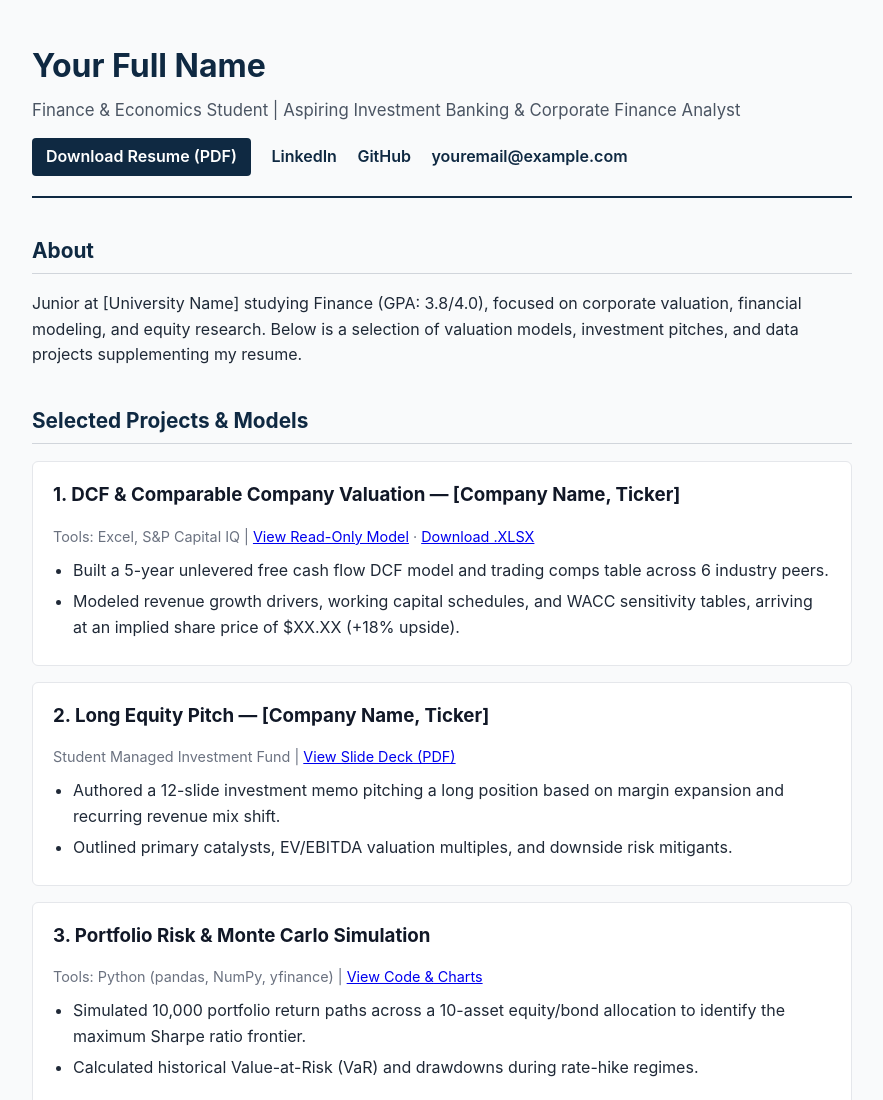
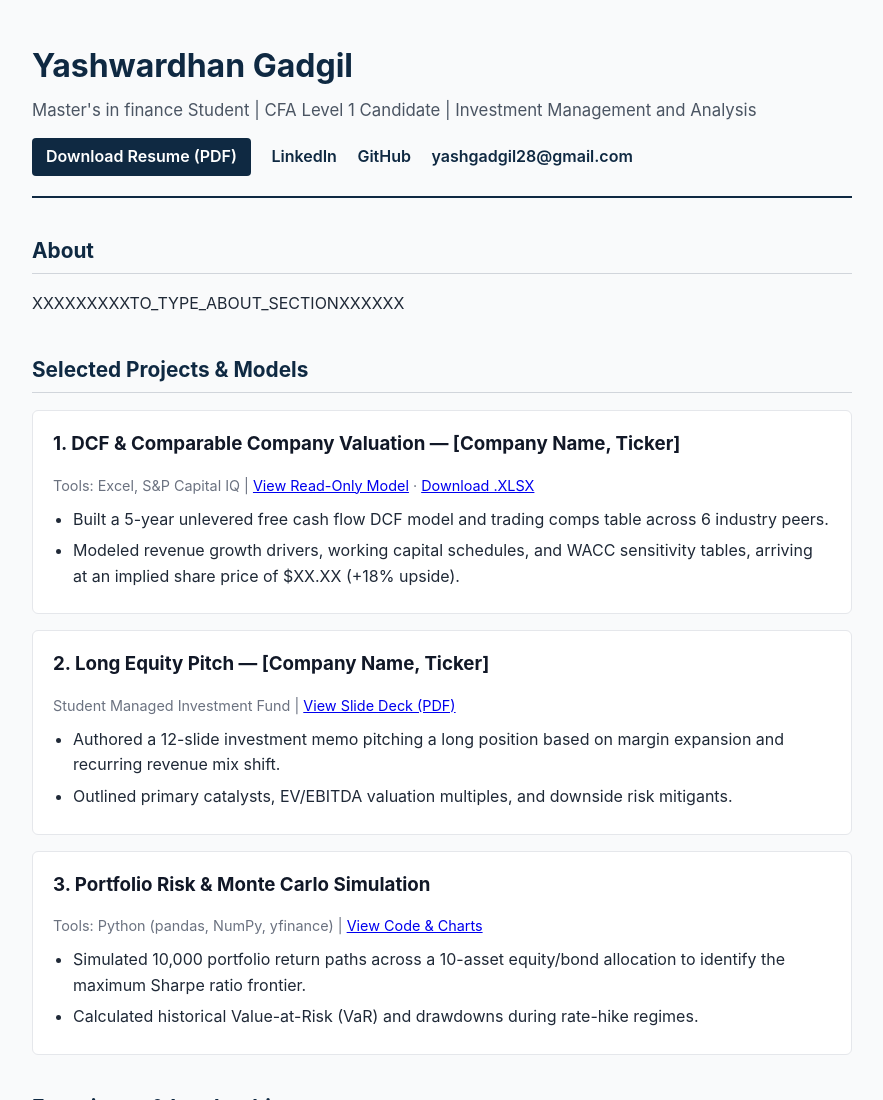
Before and after one commit to YashwardhanGadgil/YashwardhanGadgil.github.io, a plain HTML site: page index.html in a window 1280 px wide. Shown: the top 1100 px of the page, without its empty margins (198-1081 px from the left). Drawn offline with Linux system fonts and the light colour scheme.

Commit message:
Update index.html

```diff
--- a/index.html
+++ b/index.html
@@ -3,7 +3,7 @@
 <head>
   <meta charset="UTF-8" />
   <meta name="viewport" content="width=device-width, initial-scale=1.0" />
-  <title>Your Name | Finance Portfolio</title>
+  <title>Yashwardhan Gadgil | Finance Portfolio</title>
   <style>
     /* Basic, clean styling — easy to customize later */
     body {
@@ -102,14 +102,14 @@
 
   <!-- HEADER & RESUME LINK -->
   <header>
-    <h1>Your Full Name</h1>
-    <p class="subtitle">Finance & Economics Student | Aspiring Investment Banking & Corporate Finance Analyst</p>
+    <h1>Yashwardhan Gadgil</h1>
+    <p class="subtitle">Master's in finance Student | CFA Level 1 Candidate | Investment Management and Analysis</p>
     <div class="links">
       <!-- Put your PDF resume in the same folder and name it resume.pdf -->
-      <a href="resume.pdf" target="_blank" class="btn-resume">Download Resume (PDF)</a>
-      <a href="https://linkedin.com/in/yourprofile" target="_blank">LinkedIn</a>
+      <a href="YashwardhanGadgil Resume.pdf" target="_blank" class="btn-resume">Download Resume (PDF)</a>
+      <a href="www.linkedin.com/in/yashwardhan-gadgil-b19a0a232" target="_blank">LinkedIn</a>
       <a href="https://github.com/yourusername" target="_blank">GitHub</a>
-      <a href="mailto:youremail@example.com">youremail@example.com</a>
+      <a href="mailto:youremail@example.com"> yashgadgil28@gmail.com</a>
     </div>
   </header>
 
@@ -117,9 +117,7 @@
   <section>
     <h2>About</h2>
     <p>
-      Junior at [University Name] studying Finance (GPA: 3.8/4.0), focused on corporate valuation,
-      financial modeling, and equity research. Below is a selection of valuation models, investment
-      pitches, and data projects supplementing my resume.
+      XXXXXXXXXTO_TYPE_ABOUT_SECTIONXXXXXX
     </p>
   </section>
 
```
